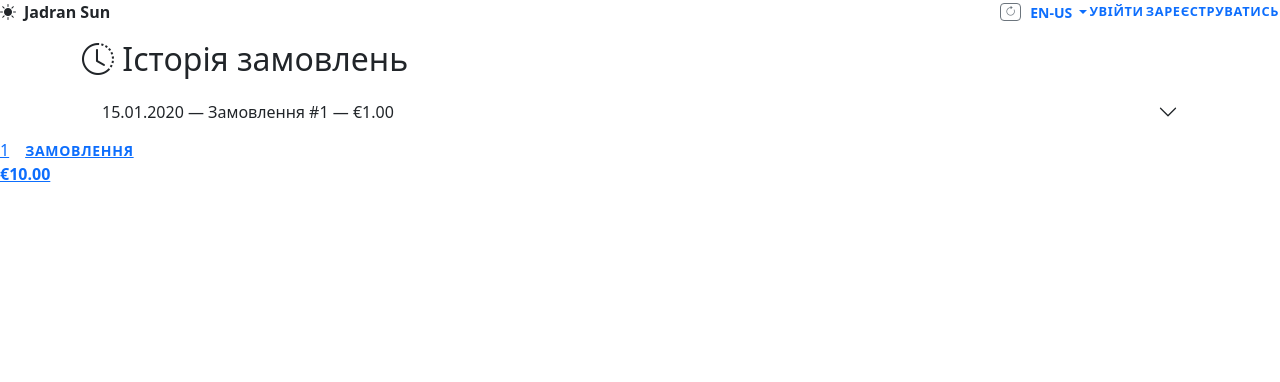
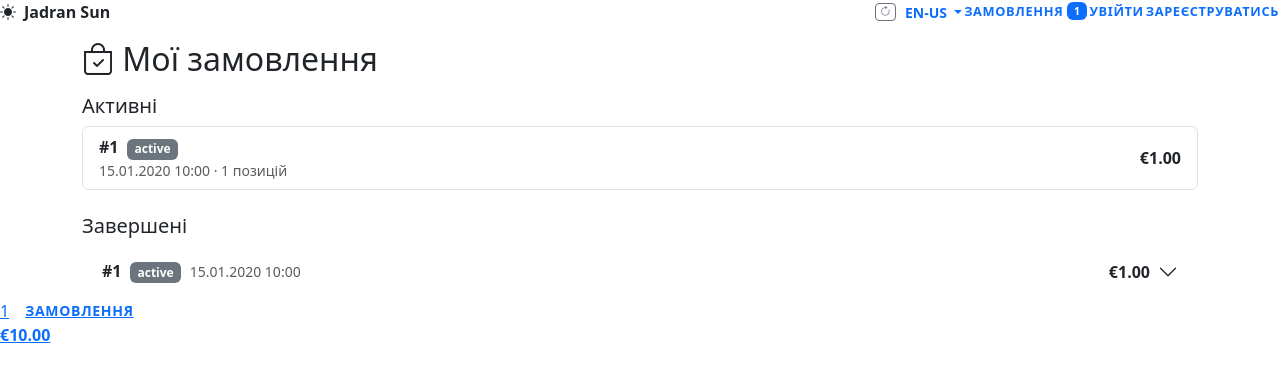
Before and after one commit to KonstZiv/ukrainiada-fest-menu, a Django app: template templates/orders/order_history.html in a window 1280 px wide. Shown: the top 382 px of the page. Run offline with Django 5.2, Linux system fonts and the light colour scheme; the template is opened without the code that fills it: most values are stand-ins (such as "Sample title", 1, 10 or a date in 2020).

Commit message:
feat: visitor "My orders" page with active + completed orders
Rework order_history into a full "My orders" page showing active
orders (with status badges, clickable to detail) and completed orders
in accordion. Add "ЗАМОВЛЕННЯ" button with count badge to navbar
for anonymous visitors with active orders.

Co-Authored-By: Claude Opus 4.6 (1M context) <noreply@anthropic.com>

```diff
--- a/templates/components/_navbar.html
+++ b/templates/components/_navbar.html
@@ -159,6 +159,14 @@
         {% include "registration/_logout.html" %}
 
       {% else %}
+        {% if active_orders %}
+        <a href="{% url 'orders:order_history' %}" class="btn btn-sm text-primary fw-semibold p-0 text-decoration-none d-flex align-items-center gap-1"
+           style="font-size: 0.8rem; letter-spacing: 0.05em;">
+          {% trans "ЗАМОВЛЕННЯ" %}
+          <span class="badge bg-primary" style="font-size: 0.65rem;">{{ active_orders|length }}</span>
+        </a>
+        <div class="vr-custom"></div>
+        {% endif %}
         <a href="{% url 'login' %}" class="btn btn-sm text-primary fw-semibold p-0 text-decoration-none"
            style="font-size: 0.8rem; letter-spacing: 0.05em;">
           {% trans "УВІЙТИ" %}
--- a/templates/orders/order_history.html
+++ b/templates/orders/order_history.html
@@ -1,7 +1,7 @@
 {% extends "base.html" %}
-{% load i18n %}
+{% load i18n menu_extras %}
 
-{% block title %}Jadran Sun — {% trans "Історія замовлень" %}{% endblock %}
+{% block title %}Jadran Sun — {% trans "Мої замовлення" %}{% endblock %}
 
 {% block header %}{% include "components/_navbar.html" with show_search=False %}{% endblock %}
 
@@ -9,7 +9,7 @@
 <div class="container mt-3">
   {% include "components/_back_button.html" %}
 
-  <h2><i class="bi bi-clock-history"></i> {% trans "Історія замовлень" %}</h2>
+  <h2><i class="bi bi-bag-check"></i> {% trans "Мої замовлення" %}</h2>
 
   {% if show_register_prompt %}
     <div class="alert alert-warning">
@@ -19,15 +19,46 @@
     </div>
   {% endif %}
 
-  {% if orders %}
+  {# --- Active orders --- #}
+  {% if active_orders_list %}
+    <h5 class="mt-3 mb-2">{% trans "Активні" %}</h5>
+    <div class="list-group mb-4">
+      {% for order in active_orders_list %}
+        <a href="{% url 'orders:order_detail' order.id %}{% with tok=tokens|dict_get:order.id %}{% if tok %}?token={{ tok }}{% endif %}{% endwith %}"
+           class="list-group-item list-group-item-action d-flex justify-content-between align-items-center">
+          <div>
+            <strong>#{{ order.id }}</strong>
+            <span class="badge bg-{% if order.status == 'submitted' %}warning text-dark{% elif order.status == 'accepted' %}info{% elif order.status == 'verified' %}primary{% elif order.status == 'in_progress' %}primary{% elif order.status == 'ready' %}success{% else %}secondary{% endif %} ms-1">
+              {{ order.get_status_display }}
+            </span>
+            <div class="text-muted small">{{ order.created_at|date:"d.m.Y H:i" }} · {{ order.items.count }} {% trans "позицій" %}</div>
+          </div>
+          <span class="fw-bold">&euro;{{ order.total_price|floatformat:2 }}</span>
+        </a>
+      {% endfor %}
+    </div>
+  {% endif %}
+
+  {# --- Completed orders --- #}
+  {% if completed_orders %}
+    <h5 class="mt-3 mb-2">{% trans "Завершені" %}</h5>
     <div class="accordion accordion-flush" id="accHistory">
-      {% for order in orders %}
+      {% for order in completed_orders %}
         <div class="accordion-item">
           <h2 class="accordion-header">
             <button class="accordion-button collapsed" type="button"
                     data-bs-toggle="collapse"
                     data-bs-target="#hist{{ order.id }}">
-              {{ order.created_at|date:"d.m.Y" }} — {% trans "Замовлення" %} #{{ order.id }} — &euro;{{ order.total_price|floatformat:2 }}
+              <div class="flex-grow-1 d-flex justify-content-between align-items-center me-2">
+                <div>
+                  <strong>#{{ order.id }}</strong>
+                  <span class="badge bg-{% if order.status == 'cancelled' %}danger{% else %}secondary{% endif %} ms-1">
+                    {{ order.get_status_display }}
+                  </span>
+                  <small class="text-muted ms-1">{{ order.created_at|date:"d.m.Y H:i" }}</small>
+                </div>
+                <span class="fw-bold">&euro;{{ order.total_price|floatformat:2 }}</span>
+              </div>
             </button>
           </h2>
           <div id="hist{{ order.id }}" class="accordion-collapse collapse"
@@ -49,9 +80,11 @@
         </div>
       {% endfor %}
     </div>
-  {% else %}
-    <div class="alert alert-info">
-      <i class="bi bi-info-circle"></i> {% trans "Історія порожня." %}
+  {% endif %}
+
+  {% if not active_orders_list and not completed_orders %}
+    <div class="alert alert-info mt-3">
+      <i class="bi bi-info-circle"></i> {% trans "Замовлень поки немає." %}
     </div>
   {% endif %}
 </div>
```
Also changed, not shown: orders/views.py (+26 -14 lines).
